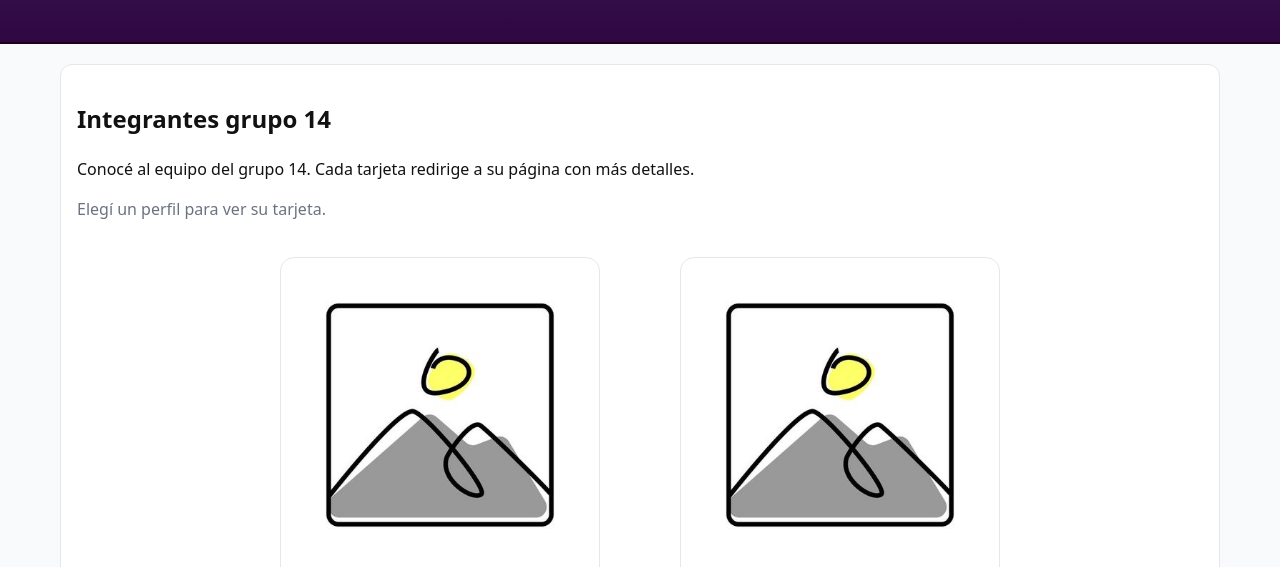
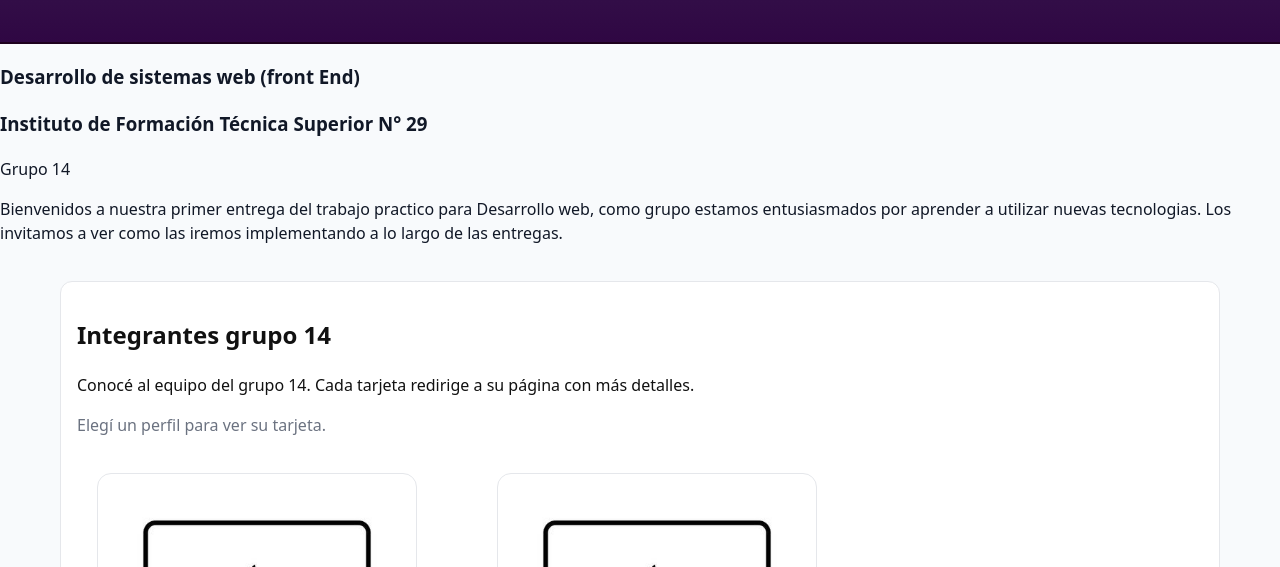
Before and after one commit to Lean-Aballone/TPFront_1, a plain HTML site: page index.html in a window 1280 px wide. Shown: the part 183-750 px from the top of the page. Drawn offline with Linux system fonts and the light colour scheme.

Commit message:
Added: Section with information about the subject

```diff
--- a/index.html
+++ b/index.html
@@ -46,8 +46,19 @@
     </div>
   </header>
 
-  <main id="app" class="container page-content">
-    <section class="section">
+  <main >
+    <section class="info">
+      <div>
+        <article>
+          <h1>Desarrollo de sistemas web (front End)</h1>
+          <h3>Instituto de Formación Técnica Superior N° 29</h3>
+          <p>Grupo 14</p>
+          <p>Bienvenidos a nuestra primer entrega del trabajo practico para Desarrollo web, como grupo estamos entusiasmados por aprender a utilizar nuevas tecnologias. Los invitamos a ver como las iremos implementando a lo largo de las entregas.</p>
+        </article>
+      </div>
+    </section>
+    <div id="app" class="container page-content">
+      <section class="section">
       <h2>Integrantes grupo 14</h2>
       <p>Conocé al equipo del grupo 14. Cada tarjeta redirige a su página con más detalles.</p>
       <p class="muted">Elegí un perfil para ver su tarjeta.</p>
```
